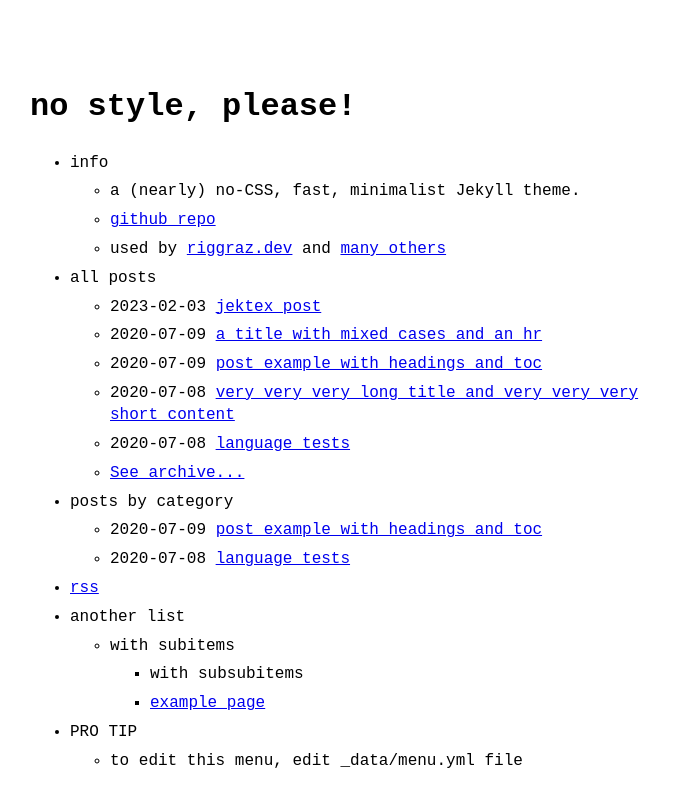
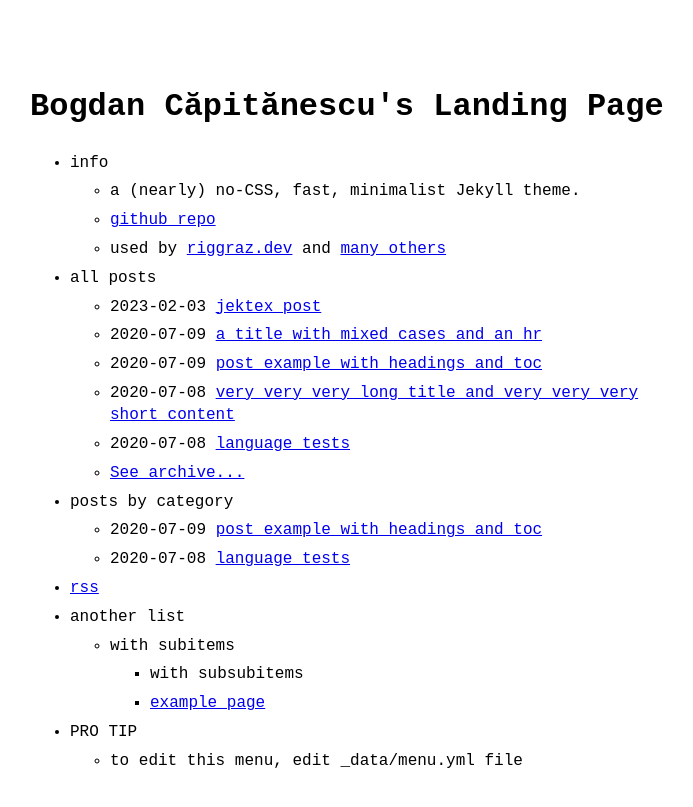
Before and after one commit to Bogdan54/bogdan54.github.io, a Jekyll site: the page built from index.md, in a window 1280 px wide. Shown: the top 807 px of the page, without its empty margins (290-983 px from the left). Built offline with Jekyll 4.4.1, drawn with Linux system fonts in a browser that asks for light colours.

Commit message:
adding _config.yml

```diff
--- a/_config.yml
+++ b/_config.yml
@@ -1,8 +1,8 @@
-title: no style, please! # name of the site
-author: Riccardo Graziosi # name of site's author
-email: riccardo.graziosi97@gmail.com # email of site's author
-url: https://riggraz.dev # root address of the site
-baseurl: "/no-style-please" # subpath of the site, e.g. "/blog" (leave it blank "" if you're site shouldn't use a subpath)
+title: Bogdan Căpitănescu's Landing Page # name of the site
+author: Bogdan Căpitănescu # name of site's author
+email: bogdan@capitanescu.xyz # email of site's author
+url: https://bogdancapitanescu.xyz # root address of the site
+baseurl: "/" # subpath of the site, e.g. "/blog" (leave it blank "" if you're site shouldn't use a subpath)
 description: > # description of the site (multiple lines allowed)
   A (nearly) no-CSS, fast, minimalist Jekyll theme.
 
```
